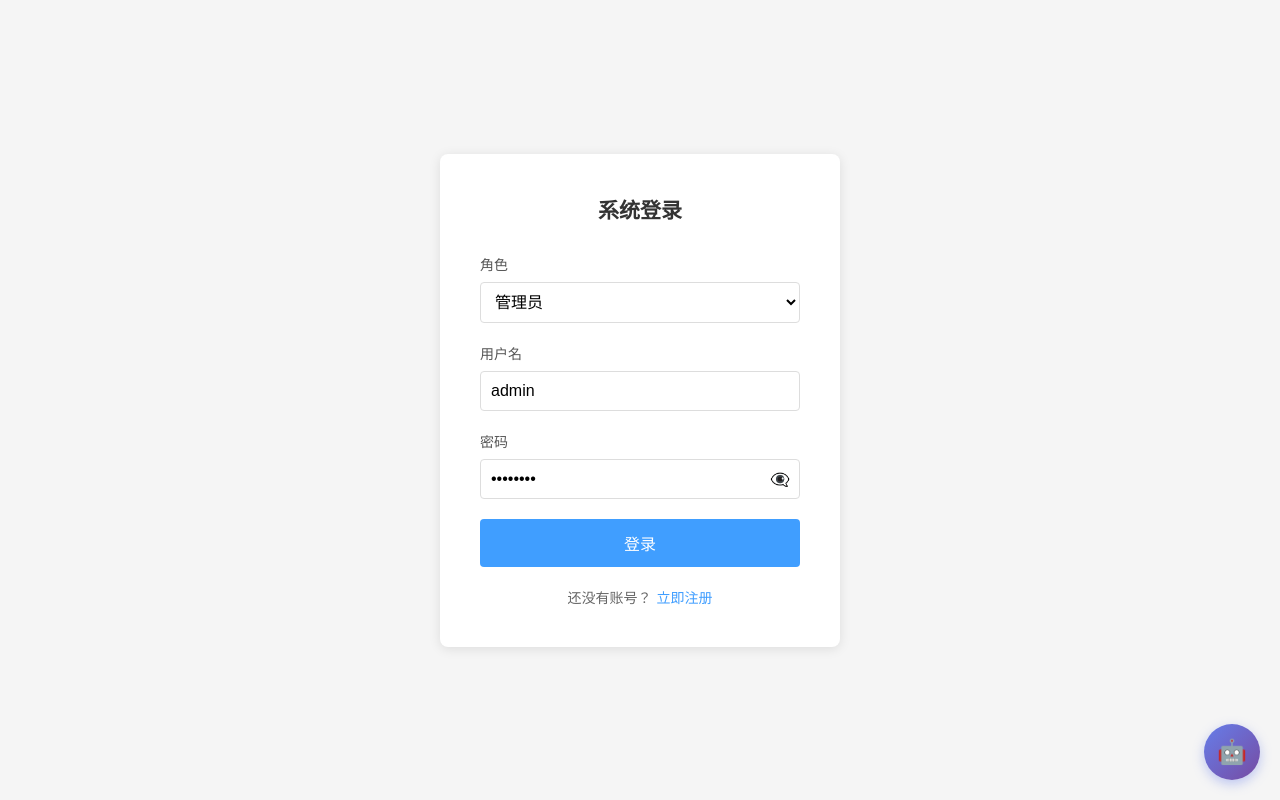
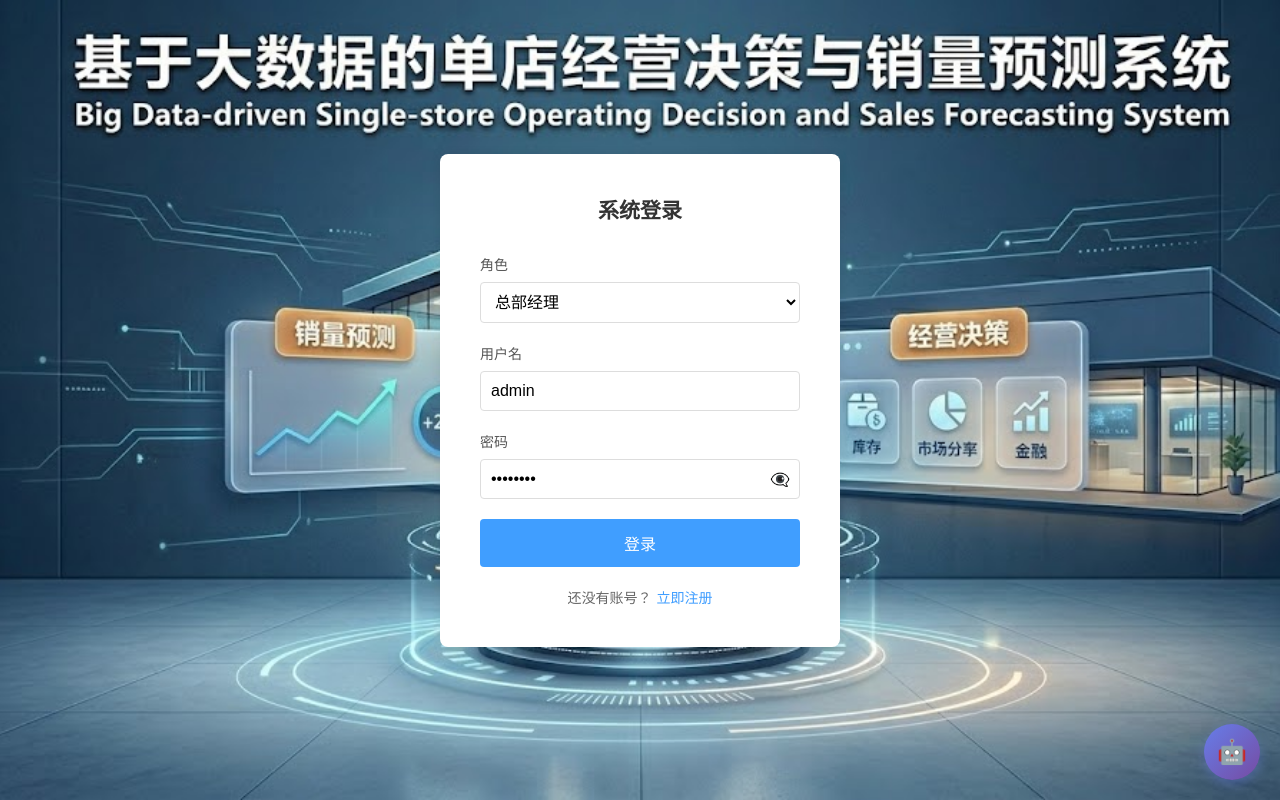
Before and after one commit to jackSmith277/dealer, a Vue app in the folder my_vue/: page /login in a window 1280 px wide. Built offline with nearby package versions, Linux system fonts and the light colour scheme.

Commit message:
前端细节修改
前端细节修改，不涉及后端

```diff
--- a/my_vue/src/views/DealerDashboard.vue
+++ b/my_vue/src/views/DealerDashboard.vue
@@ -300,7 +300,7 @@
               @change="toggleCardSelection('gsev')"
             />
           </div>
-          <h2 class="tith2">GSEV占比</h2>
+          <h2 class="tith2">新能源汽车销量（GSEV）</h2>
           <div class="chart-container" ref="gsevChart"></div>
         </div>
       </div>
@@ -1405,7 +1405,7 @@ export default {
           orient: 'horizontal',
           textStyle: { color: '#6b7280' },
         },
-        grid: { left: 30, right: 30, top: 60, bottom: 40 },
+        grid: { left: 50, right: 10, top: 60, bottom: 40 },
         xAxis: {
           type: 'category',
           data: this.filteredMonths,
--- a/my_vue/src/views/Login.vue
+++ b/my_vue/src/views/Login.vue
@@ -6,7 +6,7 @@
         <div class="form-group">
           <label for="role">角色</label>
           <select id="role" v-model="loginForm.role" class="role-select">
-            <option value="admin">管理员</option>
+            <option value="admin">总部经理</option>
             <option value="dealer">经销商</option>
           </select>
         </div>
@@ -132,7 +132,10 @@ export default {
   justify-content: center;
   align-items: center;
   height: 100vh;
-  background-color: #f5f5f5;
+  background-image: url('~@/../public/7747D6BE4519DEA21FCB78B34BF0E444.png');
+  background-size: cover;
+  background-position: center;
+  background-repeat: no-repeat;
 }
 
 .login-box {
```
Also changed, not shown: my_vue/public/7747D6BE4519DEA21FCB78B34BF0E444.png (added).
